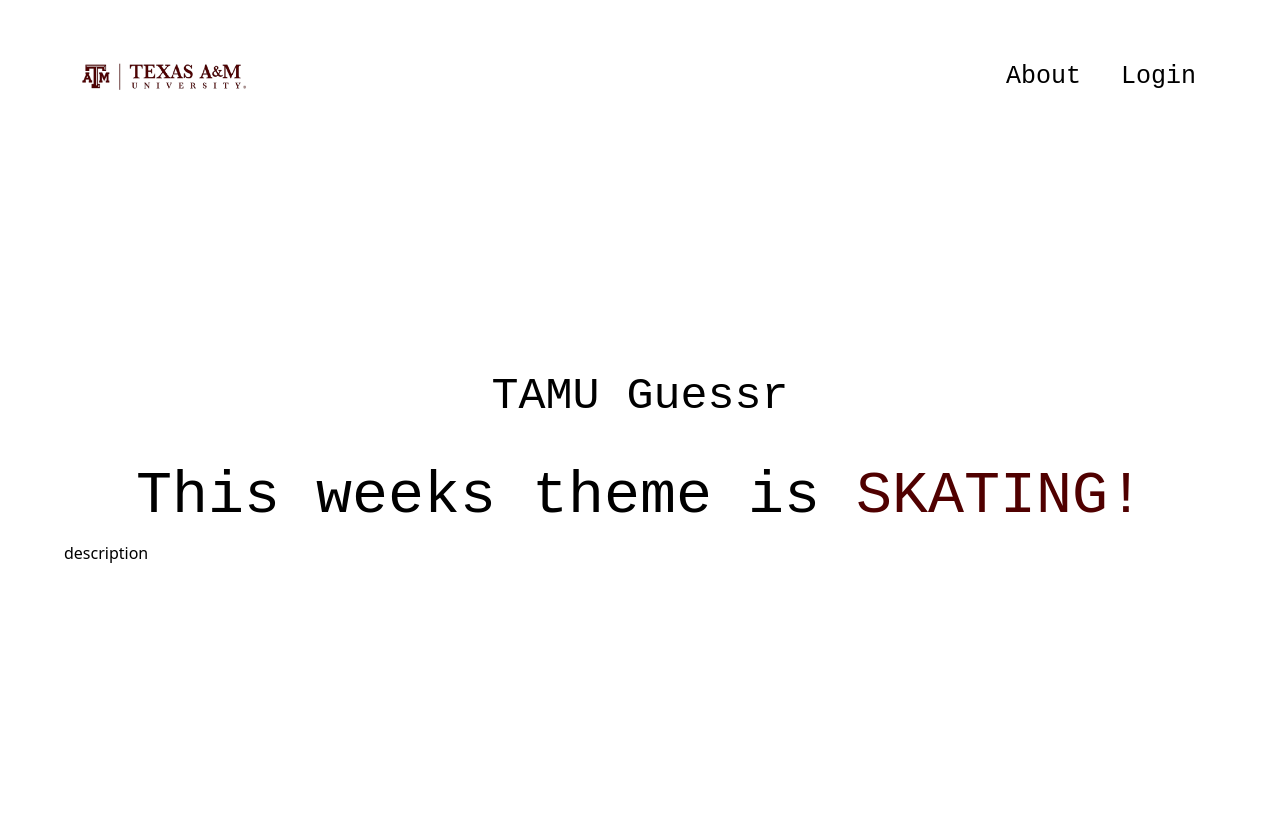
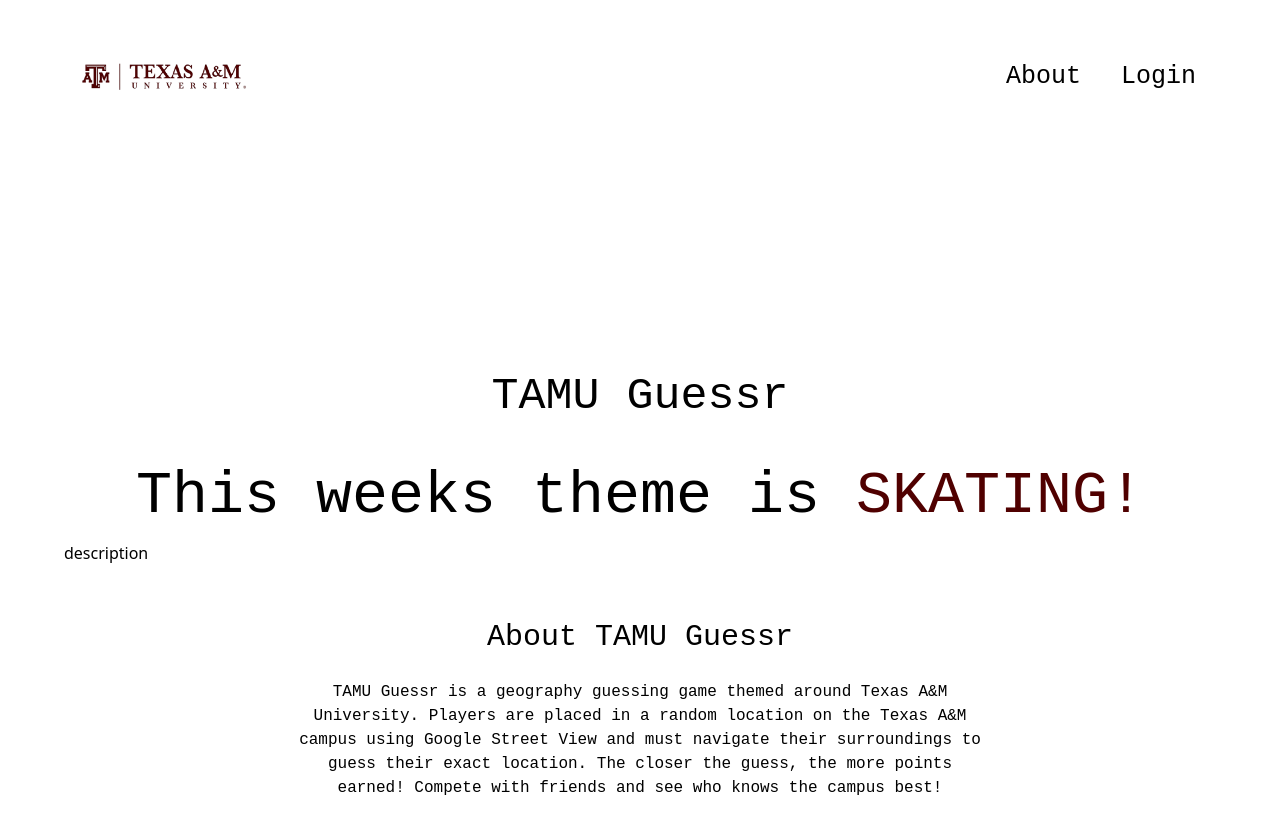
Before and after one commit to Hezxkiah/TAMU-Guessr, a Next.js app: page /home in a window 1280 px wide. Shown: the top 834 px of the page. Before the commit the page ends 800 px from the top, so only its background shows below. Built offline with nearby package versions, Linux system fonts and the light colour scheme.

Commit message:
Description

```diff
--- a/app/globals.css
+++ b/app/globals.css
@@ -100,7 +100,7 @@
     content: '';
     width: 0;
     height: 3px;
-    background: white;
+    background: #500000;
     position: absolute;
     left: 0;
     bottom: -6px;
@@ -129,3 +129,14 @@
 .header-text p{
     font-size: 45px;
 }
+
+.about-text{
+    width: 60%;
+    margin: 50px auto;
+    text-align: center;
+}
+
+.about-text h2{
+    font-size: 30px;
+    margin-bottom: 20px;
+}
--- a/app/home/page.tsx
+++ b/app/home/page.tsx
@@ -25,9 +25,18 @@
                 <p className="sono-regular">TAMU Guessr</p>
                 <h1 className="sono-regular">This weeks theme is <span>SKATING!</span></h1>
             </div>
-
+            {/* Cards */}
             <div>
                 <Card title="Play" description=""/>
+            </div>
+            {/* Game Description */}
+            <div id="about" className="about-text">
+                <h2 className="sono-regular">About TAMU Guessr</h2>
+                <p className="sono-regular">
+                    TAMU Guessr is a geography guessing game themed around Texas A&M University.
+                    Players are placed in a random location on the Texas A&M campus using Google Street View and must navigate their surroundings to guess their exact location.
+                    The closer the guess, the more points earned! Compete with friends and see who knows the campus best!
+                </p>
             </div>
         </div>
     </div>
```
